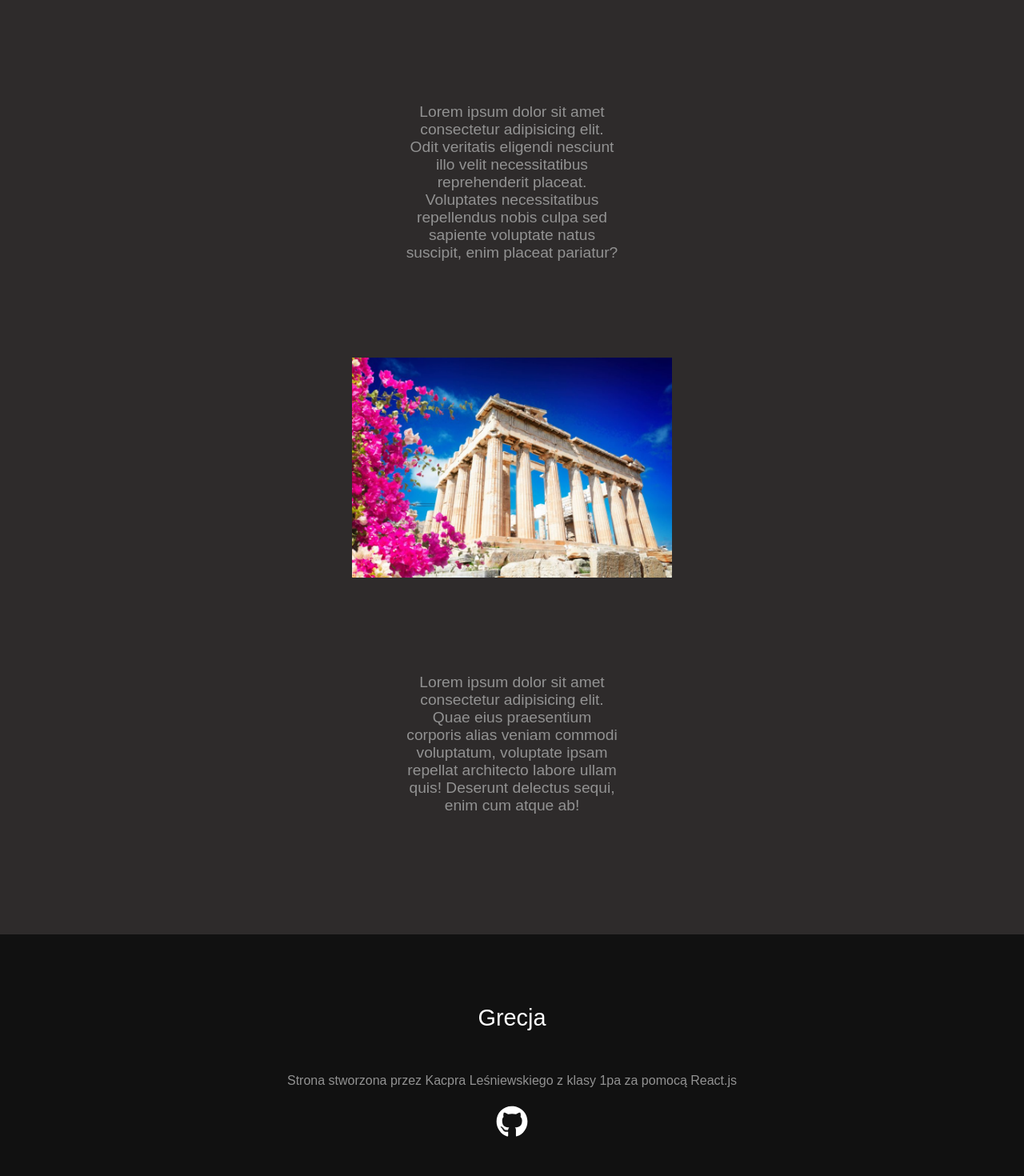
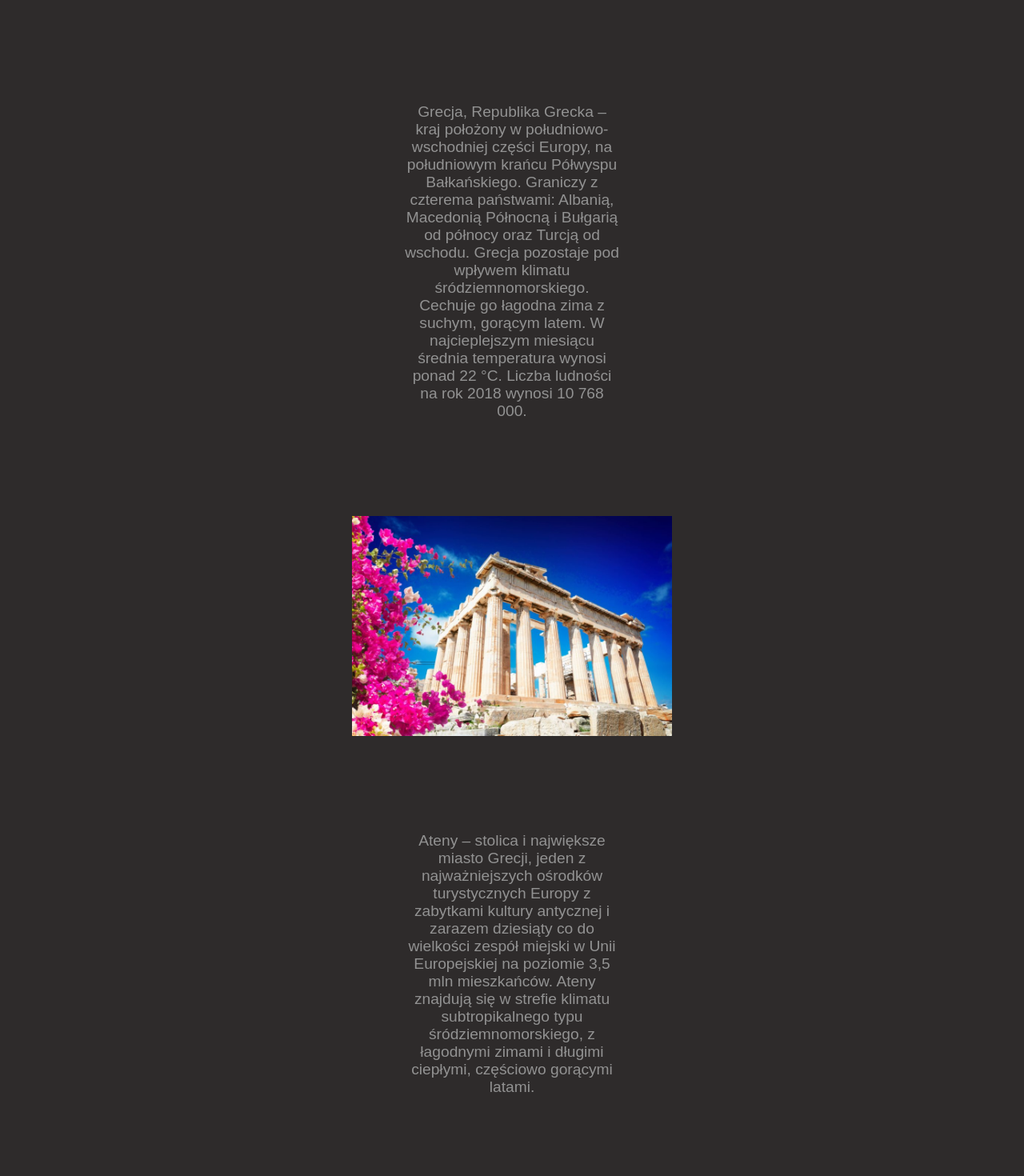
Before and after one commit to S4vyss/Greece-school-project, a React (Vite) app: page / in a window 1280 px wide. Shown: the part 800-2270 px from the top of the page at 80% size. Built offline with nearby package versions, Linux system fonts and the light colour scheme.

Commit message:
Content filled, work done

```diff
--- a/src/components/Greece.jsx
+++ b/src/components/Greece.jsx
@@ -10,9 +10,26 @@ const Greece = () => {
         </div>
         <div className="reszta">
             <img src={ greeceOnMap } />
-            <p>Lorem ipsum dolor sit amet consectetur adipisicing elit. Odit veritatis eligendi nesciunt illo velit necessitatibus reprehenderit placeat. Voluptates necessitatibus repellendus nobis culpa sed sapiente voluptate natus suscipit, enim placeat pariatur?</p>
+            <p>Grecja, Republika Grecka –
+              kraj położony w południowo-wschodniej części Europy,
+              na południowym krańcu Półwyspu Bałkańskiego.
+              Graniczy z czterema państwami: Albanią,
+              Macedonią Północną i Bułgarią od północy oraz Turcją od wschodu.
+              Grecja pozostaje pod wpływem klimatu śródziemnomorskiego.
+              Cechuje go łagodna zima z suchym, gorącym latem.
+              W najcieplejszym miesiącu średnia temperatura wynosi ponad 22 °C.
+              Liczba ludności na rok 2018 wynosi 10 768 000.
+            </p>
             <img src={ ateny } className="stolica" />
-            <p className="stolica-info">Lorem ipsum dolor sit amet consectetur adipisicing elit. Quae eius praesentium corporis alias veniam commodi voluptatum, voluptate ipsam repellat architecto labore ullam quis! Deserunt delectus sequi, enim cum atque ab!</p>
+            <p className="stolica-info">
+              Ateny – stolica i największe miasto Grecji,
+              jeden z najważniejszych ośrodków turystycznych Europy z
+              zabytkami kultury antycznej i zarazem dziesiąty co do wielkości zespół miejski w Unii Europejskiej
+              na poziomie 3,5 mln mieszkańców.
+              Ateny znajdują się w strefie klimatu subtropikalnego
+              typu śródziemnomorskiego, z łagodnymi zimami i długimi ciepłymi,
+              częściowo gorącymi latami.
+            </p>
         </div>
     </div>
   )
--- a/src/style/greece.css
+++ b/src/style/greece.css
@@ -57,7 +57,7 @@ body {
 }
 
 .reszta img:hover {
-  transform: scale(1.5);
+  transform: scale(1.3);
 }
 
 p {
```
